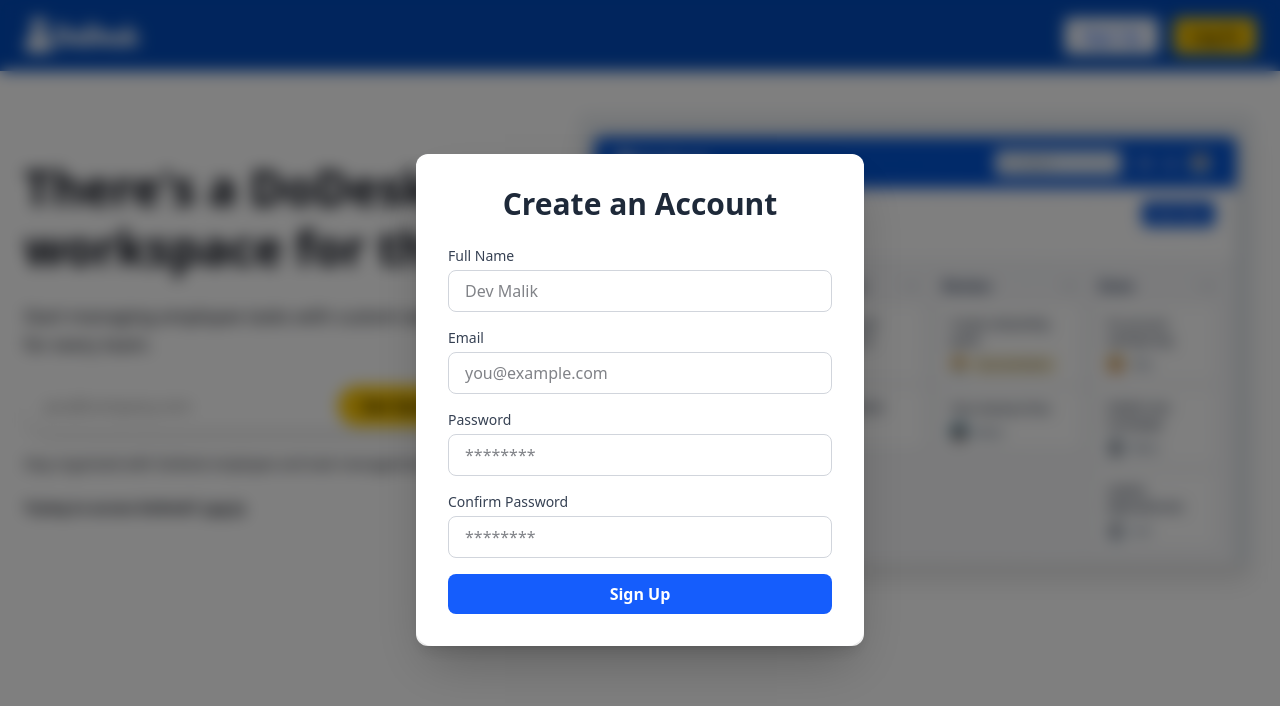
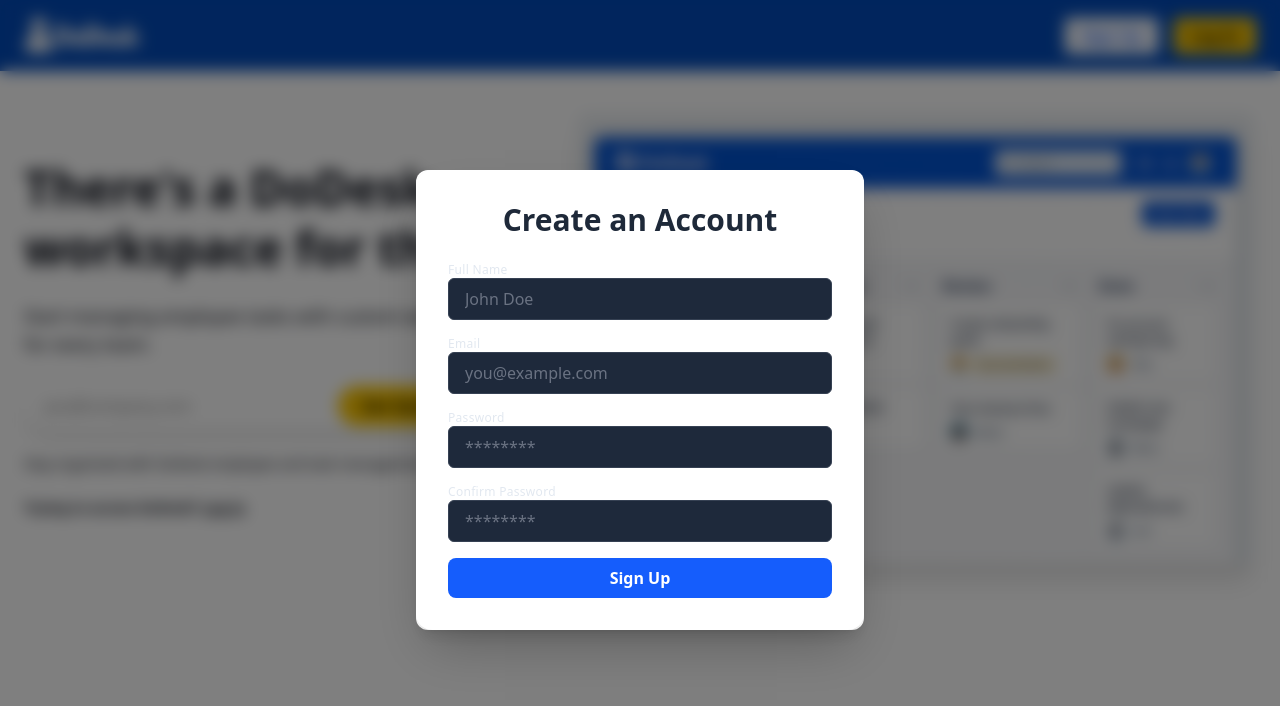
Before and after one commit to shilendra-dev/DoDesk, a React (Vite) app in the folder frontend/: page / in a window 1280 px wide. Both pictures are taken after a click on the button "Sign Up". Shown: the top 706 px of the page. Built offline with nearby package versions, Linux system fonts and the light colour scheme; no server answers.

Commit message:
feat: Add react-hook-form for form handling and implement FormField component for reusable form inputs

```diff
--- a/frontend/package.json
+++ b/frontend/package.json
@@ -44,6 +44,7 @@
     "postcss": "^8.5.3",
     "react": "^19.0.0",
     "react-dom": "^19.0.0",
+    "react-hook-form": "^7.60.0",
     "react-hot-toast": "^2.5.2",
     "react-router-dom": "^7.5.0",
     "reactjs-popup": "^2.0.6",
--- a/frontend/src/features/auth/LoginForm.jsx
+++ b/frontend/src/features/auth/LoginForm.jsx
@@ -1,47 +1,50 @@
 import axios from "axios";
 import { useState } from "react";
-import { useNavigate } from "react-router-dom";
+import { Form, useNavigate } from "react-router-dom";
 import { useWorkspace } from "../../providers/WorkspaceContext"; // adjust path if needed
 import Label from "../../shared/components/atoms/Label";
 import Input from "../../shared/components/atoms/Input";
-
+import { useForm } from "react-hook-form";
+import FormField from "../../shared/components/molecules/FormField";
 
 function LoginForm() {
   const navigate = useNavigate();
   const { initializeWorkspaces } = useWorkspace();
-  const [data, setData] = useState({ email: "", password: "" });
-  const [error, setError] = useState("");
+  // const [data, setData] = useState({ email: "", password: "" });
+  // const [error, setError] = useState("");
 
-  const handleChange = (e) => {
-    setData((prev) => ({ ...prev, [e.target.name]: e.target.value }));
-  };
+  // const handleChange = (e) => {
+  //   setData((prev) => ({ ...prev, [e.target.name]: e.target.value }));
+  // };
 
-  const redirectUser = (user) =>{
+  const {
+    register,
+    handleSubmit,
+    watch,
+    formState: { errors },
+  } = useForm();
+
+  const redirectUser = (user) => {
     if (user && user.default_workspace_id) {
       navigate(`/${user.default_workspace_id}`);
     } else if (user) {
       navigate(`/createworkspace`);
     } else {
-      setError('User data is missing or incorrect');
+      setError("User data is missing or incorrect");
     }
-  }
+  };
 
-  const handleSubmit = async (e) => {
-    e.preventDefault();
-    setError("");
-
+  const onSubmit = async (data) => {
     try {
       const res = await axios.post(
         "http://localhost:5033/api/login", //api call for login
         data
       );
 
-
       localStorage.setItem("token", res.data.token);
       localStorage.setItem("user", JSON.stringify(res.data.user));
 
       // Check if 'workspaces' exists and is an array
-
 
       initializeWorkspaces(res.data.workspaces); // 👈 set in context
 
@@ -49,20 +52,18 @@ function LoginForm() {
 
       redirectUser(user);
       //console.log(user.default_workspace_id);
-
     } catch (err) {
       console.error("Login error:", err);
 
-      if (err.response) {
-        setError(err.response?.data?.message || "Something went wrong");
-      } else if (err.request) {
-        setError("No response from the server");
-      } else {
-        setError("Request setup error: " + err.message);
-      }
+      // if (err.response) {
+      //   setError(err.response?.data?.message || "Something went wrong");
+      // } else if (err.request) {
+      //   setError("No response from the server");
+      // } else {
+      //   setError("Request setup error: " + err.message);
+      // }
     }
   };
-
 
   return (
     <div className="rounded-2xl flex items-center justify-center bg-gray-100 dark:bg-gray-900">
@@ -71,38 +72,32 @@ function LoginForm() {
           Log In
         </h2>
 
-        {error && (
-          <div className="bg-red-100 border border-red-400 text-red-700 px-4 py-2 rounded mb-4">
-            {error}
-          </div>
-        )}
-
-        <form onSubmit={handleSubmit} className="space-y-4">
-          <div>
-            <Label htmlFor="email">
-              Email
-            </Label>
-            <Input
+        <form onSubmit={handleSubmit(onSubmit)} className="space-y-4">
+          <FormField
+            label="Email"
             type="email"
             name="email"
-              value={data.email}
-              onChange={handleChange}
             placeholder="you@example.com"
+            {...register("email", {
+              required: "Email is required",
+              pattern: {
+                value: /^\S+@\S+$/i,
+                message: "Invalid email address",
+              },
+            })}
+            error={errors.email?.message}
           />
-          </div>
 
-          <div>
-            <Label htmlFor="password">
-              Password
-            </Label>
-            <Input
+          <FormField
+            label="Password"
             type="password"
             name="password"
-              value={data.password}
-              onChange={handleChange}
             placeholder="********"
+            {...register("password", {
+              required: "Password is required",
+            })}
+            error={errors.password?.message}
           />
-          </div>
 
           <button
             type="submit"
--- a/frontend/src/features/auth/SignUpForm.jsx
+++ b/frontend/src/features/auth/SignUpForm.jsx
@@ -1,32 +1,15 @@
 import axios from 'axios';
-import {React, useState} from 'react'
+import {React} from 'react'
 import { useNavigate } from 'react-router-dom'
+import FormField from '../../shared/components/molecules/FormField';
+import { useForm } from 'react-hook-form';
 
 function SignUpForm() {
     const navigate = useNavigate();
-    const [data, setData] = useState({
-        name: "",
-        email: "",
-        password: "",
-        confirmPassword: ""
-    })
+    const { register, handleSubmit, watch, formState: { errors } } = useForm();
 
-    const [error, setError] = useState("")
-
-    const handleChange = (e) => {
-        setData((prev) => ({
-            ...prev,
-            [e.target.name]: e.target.value
-        }))
-    }
-
-    const handleSubmit = async (e) => {
-        e.preventDefault();
-        setError("");
-        if(data.password != data.confirmPassword){
-            setError("Passwords do not match!");
-            return;
-        }
+    const password = watch("password");
+    const onSubmit = async (data) => {
         try{
             const res = await axios.post("http://localhost:5033/api/users/signup", data);
             console.log(res.data);
@@ -34,82 +17,77 @@ function SignUpForm() {
             navigate(`/`);
             window.location.reload();
         }catch(err){
-            setError(err.response?.data?.message || "Something went wrong")
+            console.error(err);
         }
     };
-
     return (
     <>
-
         <div className="rounded-2xl flex items-center justify-center bg-gray-100 dark:bg-gray-900">
             <div className="w-full max-w-md p-8 bg-white rounded-2xl shadow-lg dark:bg-gray-800">
             <h2 className="text-3xl font-bold text-center text-gray-800 dark:text-white mb-6">Create an Account</h2>
 
-            {error && (
-                <div className="bg-red-100 border border-red-400 text-red-700 px-4 py-2 rounded mb-4">
-                {error}
-                </div>
-            )}
+            <form onSubmit={handleSubmit(onSubmit)} className="space-y-4">
 
-            <form onSubmit={handleSubmit} className="space-y-4">
-                <div>
-                <label htmlFor="name" className="block mb-1 text-sm font-medium text-gray-700 dark:text-gray-300">Full Name</label>
-                <input
+                <FormField
+                    label="Full Name"
                     type="text"
                     name="name"
-                    value={data.name}
-                    onChange={handleChange}
-                    placeholder="Dev Malik"
-                    className="w-full px-4 py-2 border border-gray-300 rounded-lg focus:ring-2 focus:ring-blue-500 dark:bg-gray-700 dark:text-white dark:border-gray-600"
+                    placeholder="John Doe"
+                    {...register("name", {required: "Name is required"})}
+                    error ={errors.name?.message}
                 />
-                </div>
 
-                <div>
-                <label htmlFor="email" className="block mb-1 text-sm font-medium text-gray-700 dark:text-gray-300">Email</label>
-                <input
+                <FormField
+                    label="Email"
                     type="email"
                     name="email"
-                    value={data.email}
-                    onChange={handleChange}
                     placeholder="you@example.com"
-                    className="w-full px-4 py-2 border border-gray-300 rounded-lg focus:ring-2 focus:ring-blue-500 dark:bg-gray-700 dark:text-white dark:border-gray-600"
+                    {...register("email", {
+                        required: "Email is required",
+                        pattern: {
+                            value: /^\S+@\S+$/i,
+                            message: "Invalid email address",
+                        },
+                    })}
+                    error={errors.email?.message}
                 />
-                </div>
 
-                <div>
-                <label htmlFor="password" className="block mb-1 text-sm font-medium text-gray-700 dark:text-gray-300">Password</label>
-                <input
+                <FormField
+                    label="Password"
                     type="password"
                     name="password"
-                    value={data.password}
-                    onChange={handleChange}
                     placeholder="********"
-                    className="w-full px-4 py-2 border border-gray-300 rounded-lg focus:ring-2 focus:ring-blue-500 dark:bg-gray-700 dark:text-white dark:border-gray-600"
+                    {...register("password", {
+                        required: "Password is required",
+                        minLength: {
+                            value: 6,
+                            message: "Password must be at least 6 characters",
+                        },
+                    })}
+                    error={errors.password?.message}
                 />
-                </div>
 
-                <div>
-                <label htmlFor="confirmPassword" className="block mb-1 text-sm font-medium text-gray-700 dark:text-gray-300">Confirm Password</label>
-                <input
+                <FormField
+                    label="Confirm Password"
+                    name="confirmPassword"
                     type="password"
-                    name="confirmPassword"
-                    value={data.confirmPassword}
-                    onChange={handleChange}
                     placeholder="********"
-                    className="w-full px-4 py-2 border border-gray-300 rounded-lg focus:ring-2 focus:ring-blue-500 dark:bg-gray-700 dark:text-white dark:border-gray-600"
+                    {...register("confirmPassword", {
+                    validate: (value) =>
+                        value === password || "Passwords do not match",
+                    })}
+                    error={errors.confirmPassword?.message}
                 />
-                </div>
 
                 <button
-                type="submit"
-                className="w-full bg-blue-600 text-white font-semibold py-2 rounded-lg hover:bg-blue-700 transition-colors"
+                    type="submit"
+                    className="w-full bg-blue-600 text-white font-semibold py-2 rounded-lg hover:bg-blue-700 transition-colors"
                 >
-                Sign Up
+                    Sign Up
                 </button>
             </form>
             </div>
         </div>
-
     </>
   )
 }
--- /dev/null
+++ b/frontend/src/shared/components/molecules/FormField.jsx
@@ -0,0 +1,91 @@
+import React from "react";
+import Input from "../atoms/Input";
+import Select from "../atoms/Select";
+import TextArea from "../atoms/TextArea";
+import Label from "../atoms/Label";
+import HeadlessInput from "../atoms/headlessUI/HeadlessInput";
+
+const FormField = ({
+  label,
+  icon: Icon,
+  type = "text",
+  name,
+  value,
+  onChange,
+  placeholder = "",
+  error = "",
+  options = [],
+  rows = 4,
+  ...rest
+}) => {
+  const renderInput = () => {
+    if (type === "textarea") {
+      return (
+        <TextArea
+          id={name}
+          name={name}
+          value={value}
+          onChange={onChange}
+          rows={rows}
+          placeholder={placeholder}
+          {...rest}
+        />
+      );
+    }
+
+    if (type === "select") {
+      return (
+        <Select
+          id={name}
+          name={name}
+          value={value}
+          onChange={onChange}
+          options={options}
+          placeholder={placeholder}
+          {...rest}
+        />
+      );
+    }
+
+    return (
+      <Input
+        id={name}
+        name={name}
+        type={type}
+        value={value}
+        onChange={onChange}
+        placeholder={placeholder}
+        {...rest}
+      />
+    );
+  };
+
+  return (
+    <div className="mb-4">
+      {label && (
+        <Label htmlFor={name}>
+          {label}
+        </Label>
+      )}
+
+      <div className="flex items-center gap-2">
+        {Icon && (
+          <span className="text-gray-500 dark:text-gray-400 flex-shrink-0">
+            <Icon size={18} />
+          </span>
+        )}
+        <div className="flex-1">
+          {renderInput()}
+        </div>
+      </div>
+
+      {error && (
+        <p className="text-sm text-red-500 mt-1">
+          {error}
+        </p>
+      )}
+    </div>
+  );
+};
+
+export default FormField;
```
Also changed, not shown: frontend/src/features/tasks/TaskBoardView.jsx (+22 -23 lines), frontend/src/features/tasks/TaskDetails.jsx (+16 -13 lines), frontend/src/features/tasks/components/TaskColumn.jsx (+18 -18 lines), frontend/src/shared/components/atoms/LoadingSpinner.jsx (added, +30 -0 lines), frontend/src/shared/components/molecules/Modal.jsx (added, +60 -0 lines), 1 other file (tests, documents, lock files or other folders). Lines whose indentation alone changed are shown as unchanged.
